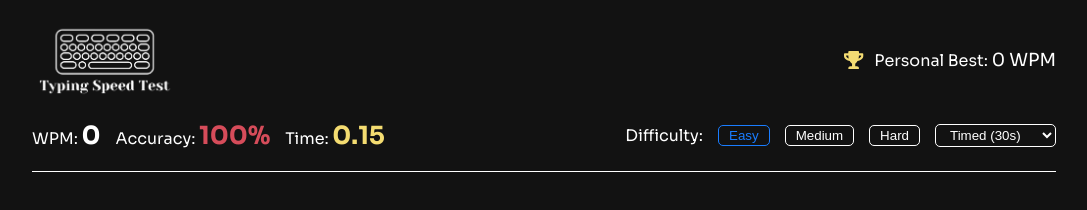
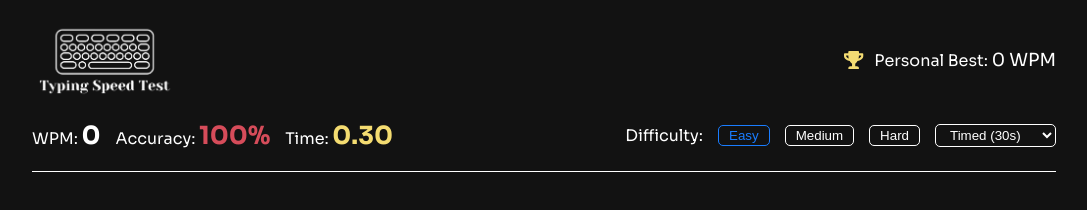
Before and after one commit to BarbareUgrekhelidze/typing-speed-test, a React (Vite) app in the folder src/frontend/: page / in a window 1280 px wide. Shown: the top 210 px of the page, without its empty margins (96-1183 px from the left). Built offline with nearby package versions, Linux system fonts and the light colour scheme; no server answers.

Commit message:
solved wrong time appearing problem

```diff
--- a/src/frontend/src/components/display/Controls.jsx
+++ b/src/frontend/src/components/display/Controls.jsx
@@ -29,7 +29,7 @@ function Controls (){
                     <p>Accuracy: <span>100%</span></p>
                 </div>
                 <div className="time">
-                    <p>Time: <span className="seconds">0.15</span></p>
+                    <p>Time: <span className="seconds">{`0.${time}`}</span></p>
                 </div>
             </div>
             <div className="box-2">
--- a/src/frontend/src/components/display/DisplayStyle.css
+++ b/src/frontend/src/components/display/DisplayStyle.css
@@ -133,7 +133,6 @@ body{
     line-height: 2em;
     opacity: 0.7;
     word-break: break-word;
-    text-align: justify;
 }
 
 .restart {
```
